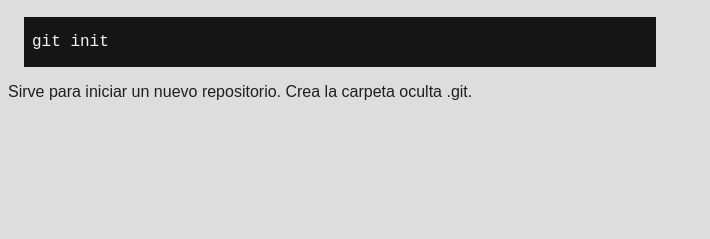
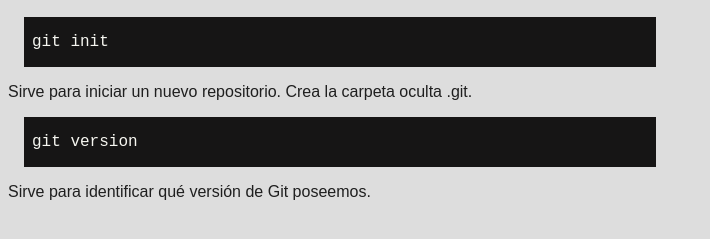
Before and after one commit to danyhoshi/proyectoII, a website: page index.html in a window 1280 px wide. Shown: the part 111-350 px from the top of the page, without its empty margins (0-710 px from the left). Drawn offline with Linux system fonts and the light colour scheme.

Commit message:
Add test2

```diff
--- a/index.html
+++ b/index.html
@@ -15,5 +15,9 @@
     </div>
 
     <p> Sirve para iniciar un nuevo repositorio. Crea la carpeta oculta .git.</p>
+    <div>
+        <p class="codigo">git version</p>
+    </div>
+    <p>Sirve para identificar qué versión de Git poseemos.</p>
 </body>
 </html>
```
